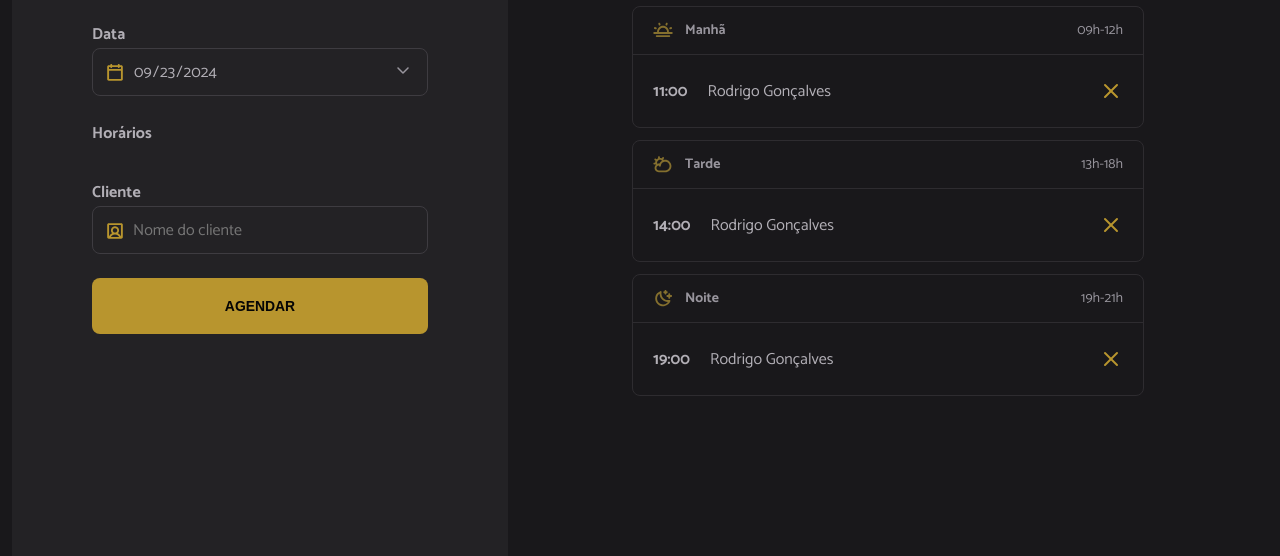
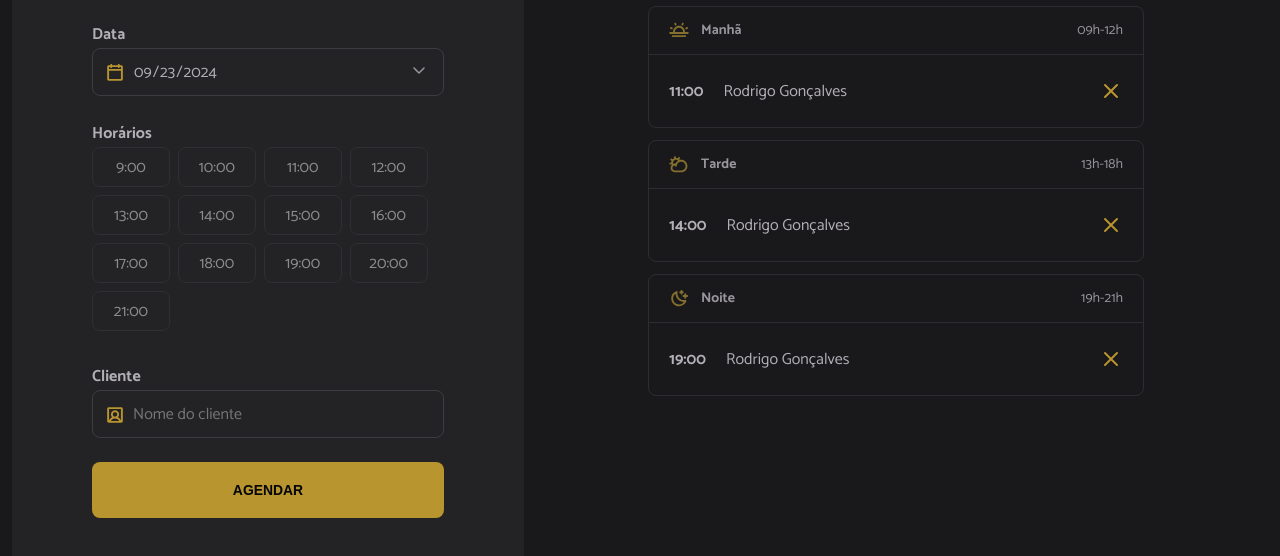
Before and after one commit to pedro-augussto/Hairday-Template, a website built with webpack: page index.html in a window 1280 px wide. Shown: the part 180-736 px from the top of the page. Built offline with nearby package versions, Linux system fonts and the light colour scheme.

Commit message:
Renderizando os horarios disponiveis

```diff
--- a/src/modules/form/hours-load.js
+++ b/src/modules/form/hours-load.js
@@ -2,6 +2,7 @@ import dayjs from "dayjs";
 
 import { oppeningHours } from "../../utils/oppening-hours.js";
 
+const hours = document.getElementById("hours");
 
 export function hoursLoad({date}){
     const oppening = oppeningHours.map((hour) => {
@@ -19,4 +20,16 @@ export function hoursLoad({date}){
         }
 
     })
+
+    //Renderizar os horarios
+
+    oppening.forEach(({hour , available}) => {
+        const li = document.createElement("li");
+
+        li.classList.add("hour");
+        li.classList.add(available ? "hour-available" : "hour-unavailable");
+
+        li.textContent = hour;
+        hours.append(li);
+    })
 }
```
Also changed, not shown: dist/index.html, dist/main.js.
